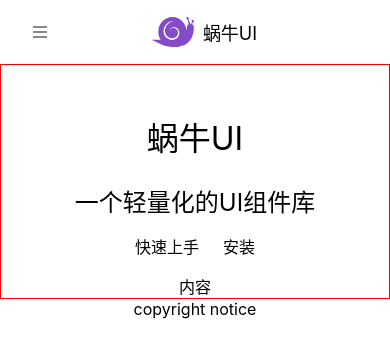
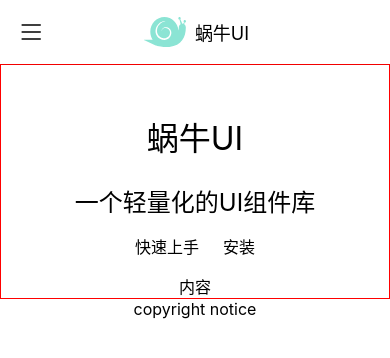
Before and after one commit to wszzj/woniu-ui, a Vue app: page /#/ in a window 390 px wide. Shown: the top 358 px of the page. Built offline with nearby package versions, Linux system fonts and the light colour scheme.

Commit message:
添加介绍，开始使用页面

```diff
--- a/src/components/TopNav.vue
+++ b/src/components/TopNav.vue
@@ -5,10 +5,9 @@
       <SnailLogoComponent class="svg-icon logo" />
       <h1 class="name">蜗牛UI</h1>
     </router-link>
-
     <ol>
       <li><router-link to="/doc/intro">介绍</router-link></li>
-      <li><router-link to="/doc/use">使用</router-link></li>
+      <li><router-link to="/doc/get-start">使用</router-link></li>
       <li>
         <a href="https://wszzj.github.io/woniu-ui/">
           <GithubIconComponent class="svg-icon github" />
@@ -54,6 +53,7 @@ const toggleAside = inject(toggleAsideKey);
     > .logo {
       width: 48px;
       height: 48px;
+      color: #8be4d4;
     }
     > .name {
       font-size: 18px;
@@ -93,7 +93,12 @@ const toggleAside = inject(toggleAsideKey);
     }
     > .cut {
       display: inline-block;
-      color: #e3e3e3;
+      position: absolute;
+      left: 20px;
+      top: 32px;
+      transform: translateY(-50%);
+      width: 1.4em;
+      height: 1.4em;
     }
   }
 }
--- a/src/components/doc/Introduction.vue
+++ /dev/null
@@ -1,3 +0,0 @@
-<template>
-  <div>doc 默认页面</div>
-</template>
--- a/src/router.ts
+++ b/src/router.ts
@@ -1,23 +1,32 @@
 import { createWebHashHistory, createRouter } from "vue-router";
-import HomeVue from "./views/Home.vue";
-import DocVue from "./views/Doc.vue";
+import Home from "./views/Home.vue";
+import Doc from "./views/Doc.vue";
+import Intro from "./views/Intro.vue";
+import GetStart from "./views/GetStart.vue";
 import ButtonDemo from "./components/doc/ButtonDemo.vue";
 import SwitchDemo from "./components/doc/SwitchDemo.vue";
 import DialogDemo from "./components/doc/DialogDemo.vue";
 import TabsDemo from "./components/doc/TabsDemo.vue";
-import Introduction from "./components/doc/Introduction.vue";
 const history = createWebHashHistory();
 export const router = createRouter({
   history: history,
   routes: [
-    { path: "/", component: HomeVue },
+    { path: "/", component: Home },
     {
       path: "/doc",
-      component: DocVue,
+      component: Doc,
       children: [
         {
           path: "",
-          component: Introduction,
+          redirect: "/doc/intro",
+        },
+        {
+          path: "intro",
+          component: Intro,
+        },
+        {
+          path: "get-start",
+          component: GetStart,
         },
         {
           path: "switch",
--- /dev/null
+++ b/src/views/GetStart.vue
@@ -0,0 +1,7 @@
+<template>
+  <div>howtouse</div>
+</template>
+
+<script setup></script>
+
+<style lang="scss" scoped></style>
--- /dev/null
+++ b/src/views/Intro.vue
@@ -0,0 +1,7 @@
+<template>
+  <div>intro</div>
+</template>
+
+<script setup></script>
+
+<style lang="scss" scoped></style>
```
Also changed, not shown: src/assets/icons/switchIcon.svg, src/assets/logos/snail.svg.
